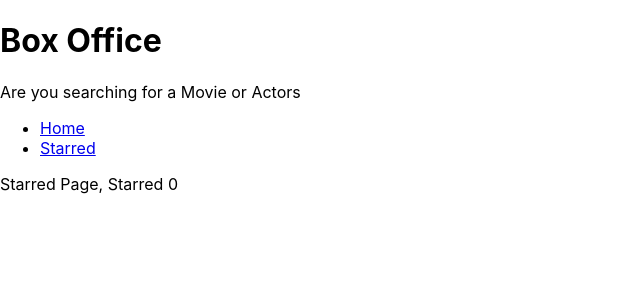
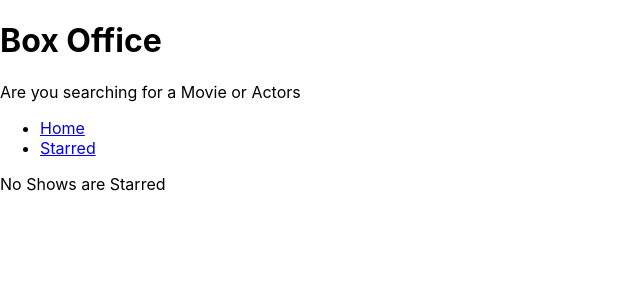
Before and after one commit to rohit5683/box-office-app, a React (Create React App) app: page /starred in a window 1280 px wide. Shown: the top 300 px of the page, without its empty margins (0-640 px from the left). Built offline with nearby package versions, Linux system fonts and the light colour scheme.

Commit message:
Fetch starred shows data and display ShowGird for them

```diff
--- a/src/Pages/Starred.jsx
+++ b/src/Pages/Starred.jsx
@@ -1,8 +1,33 @@
+import { useQuery } from '@tanstack/react-query';
 import { useStarredShows } from '../Lib/useStarredShows';
+import { getShowByIds } from './api/tvmaze';
+import ShowGrid from '../Components/Shows/ShowGrid';
 
 const Starred = () => {
-  const [starredShows] = useStarredShows();
-  return <div>Starred Page, Starred {starredShows.length}</div>;
+  const [starredShowsIds] = useStarredShows();
+
+  const { data: starredShows, error: starredShowsError } = useQuery({
+    queryKey: ['starred', starredShowsIds],
+    queryFn: () =>
+      getShowByIds(starredShowsIds).then(result =>
+        result.map(show => ({ show }))
+      ),
+    refetchOnWindowFocus: false,
+  });
+
+  if (starredShows?.length === 0) {
+    return <div> No Shows are Starred </div>;
+  }
+
+  if (starredShows?.length > 0) {
+    return <ShowGrid shows={starredShows} />;
+  }
+
+  if (starredShowsError) {
+    return <div>Error Occured: {starredShowsError}</div>;
+  }
+
+  return <div>Shows are Loading</div>;
 };
 
 export default Starred;
--- a/src/Pages/api/tvmaze.jsx
+++ b/src/Pages/api/tvmaze.jsx
@@ -13,3 +13,9 @@
 
 export const getShowById = showId =>
   apiGet(`/shows/${showId}?embed[]=seasons&embed[]=cast`);
+
+export const getShowByIds = async showIds => {
+  const promises = showIds.map(showId => apiGet(`/shows/${showId}`));
+
+  return Promise.all(promises);
+};
```
Also changed, not shown: 1 other file (tests, documents, lock files or other folders).
